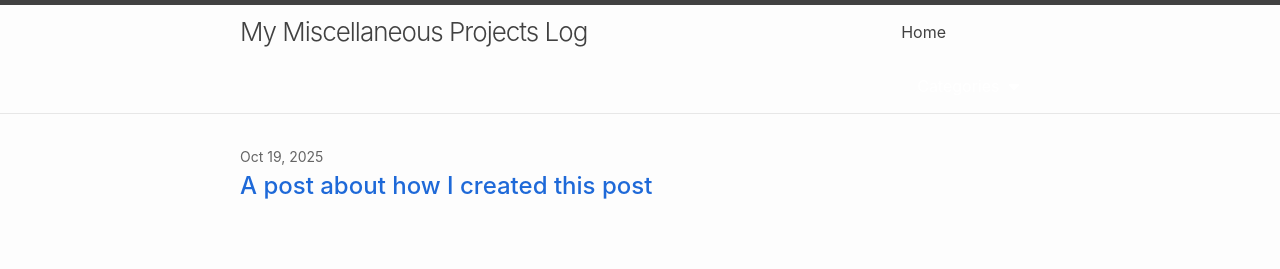
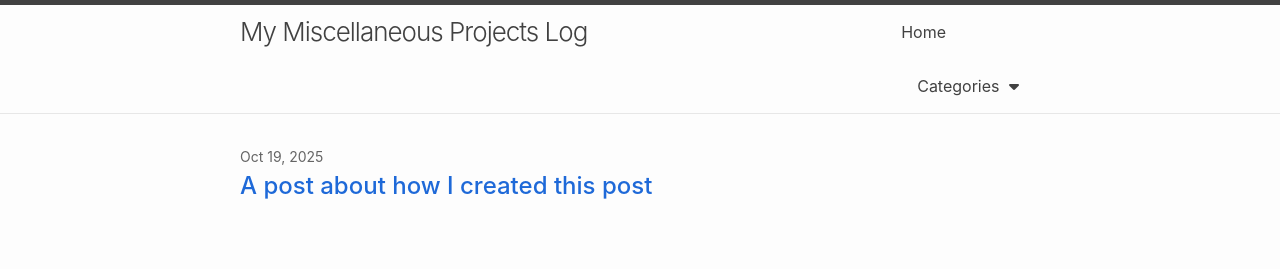
Before and after one commit to ris-iris/my-blog, a Jekyll site: the page built from index.md, in a window 1280 px wide. Shown: the top 269 px of the page. Built offline with Jekyll 4.4.1, drawn with Linux system fonts in a browser that asks for light colours; nearby versions of some CDN libraries; our own code applies the rules of GitHub Pages for plain Markdown files.

Commit message:
Update dropdown styles to use variables for colors

```diff
--- a/_sass/minima/custom-styles.scss
+++ b/_sass/minima/custom-styles.scss
@@ -11,7 +11,7 @@
   font-size: 16px;
   border: none;
   outline: none;
-  color: white;
+  color: $text-color;
   padding: 14px 16px;
   background-color: inherit;
   font-family: inherit; /* Important for vertical align on mobile phones */
@@ -22,7 +22,7 @@
 .dropdown-content {
   display: none;
   position: absolute;
-  background-color: #f9f9f9;
+  background-color: inherit;
   min-width: 160px;
   box-shadow: 0px 8px 16px 0px rgba(0,0,0,0.2);
   z-index: 1;
@@ -31,7 +31,7 @@
 /* Links inside the dropdown */
 .dropdown-content a {
   float: none;
-  color: black;
+  color: $text-color;
   padding: 12px 16px;
   text-decoration: none;
   display: block;
```
